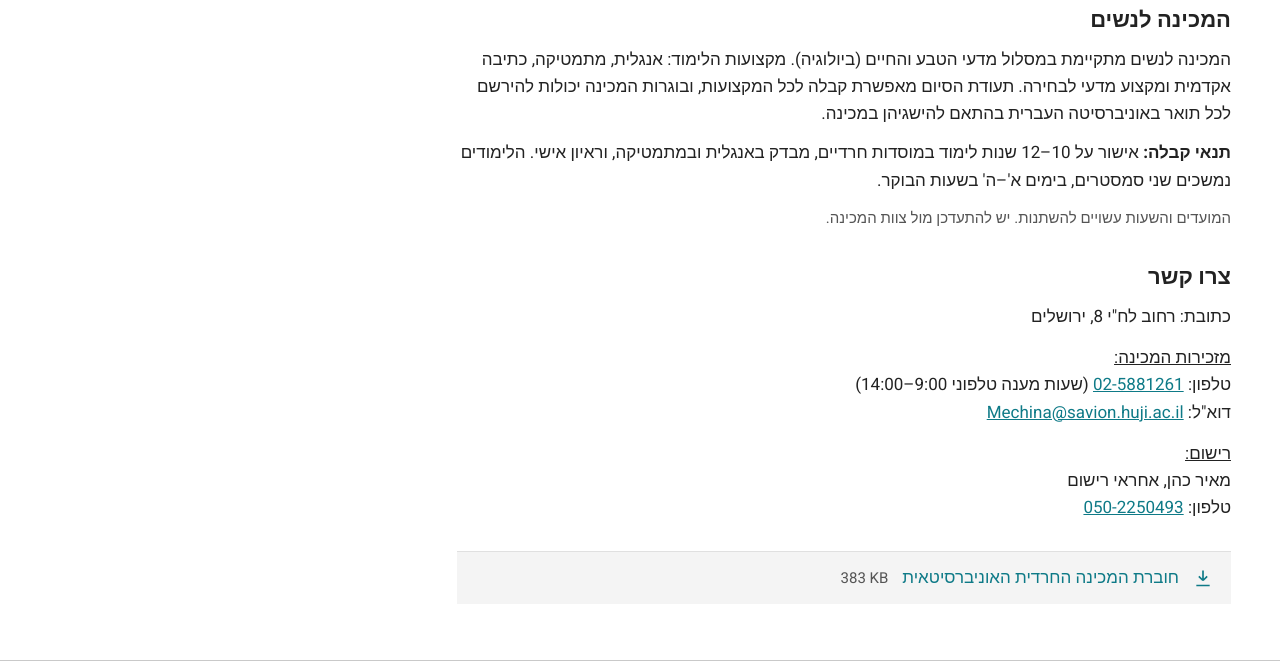
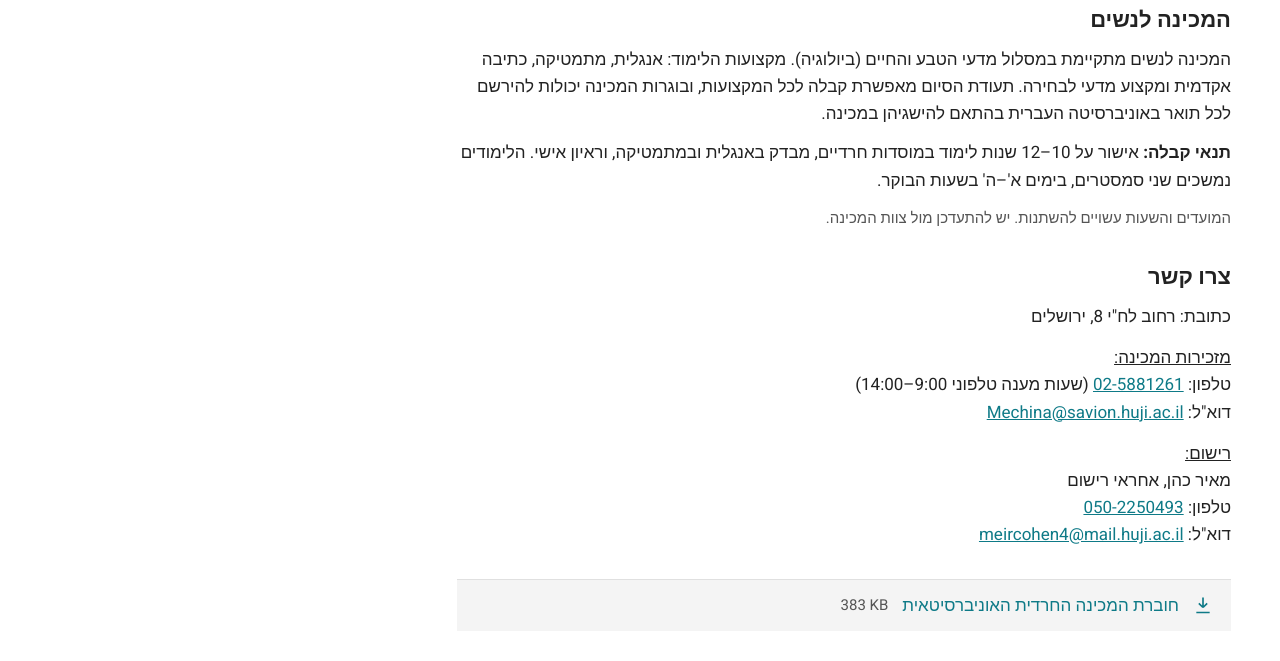
Before and after one commit to meir1997/mechina-landing, a plain HTML site: page index.html in a window 1280 px wide. Shown: the part 955-1616 px from the top of the page. Drawn offline with Linux system fonts and the light colour scheme.

Commit message:
Add registration officer's HUJI email
Co-Authored-By: Claude Opus 5.5 <noreply@anthropic.com>

```diff
--- a/index.html
+++ b/index.html
@@ -153,6 +153,7 @@
       <p class="label">רישום:</p>
       <p>מאיר כהן, אחראי רישום</p>
       <p>טלפון: <a class="phone" href="tel:0502250493">050-2250493</a></p>
+      <p>דוא"ל: <a href="mailto:meircohen4@mail.huji.ac.il">meircohen4@mail.huji.ac.il</a></p>
     </div>
 
     <div class="file">
```
